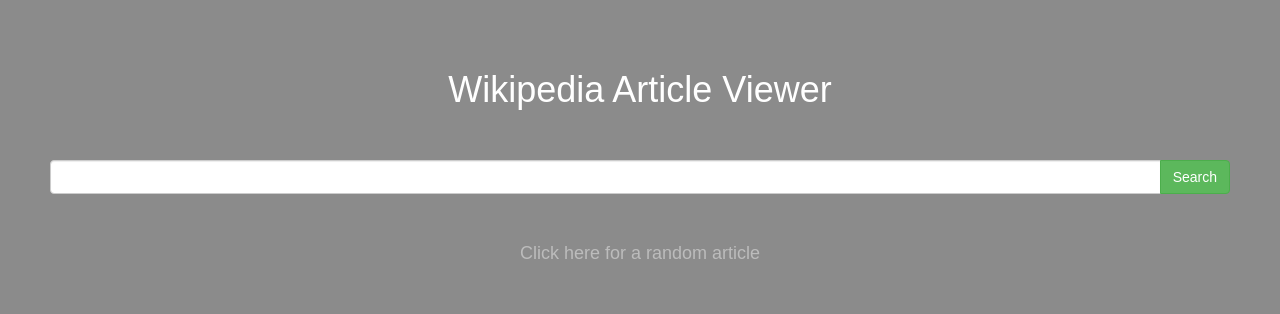
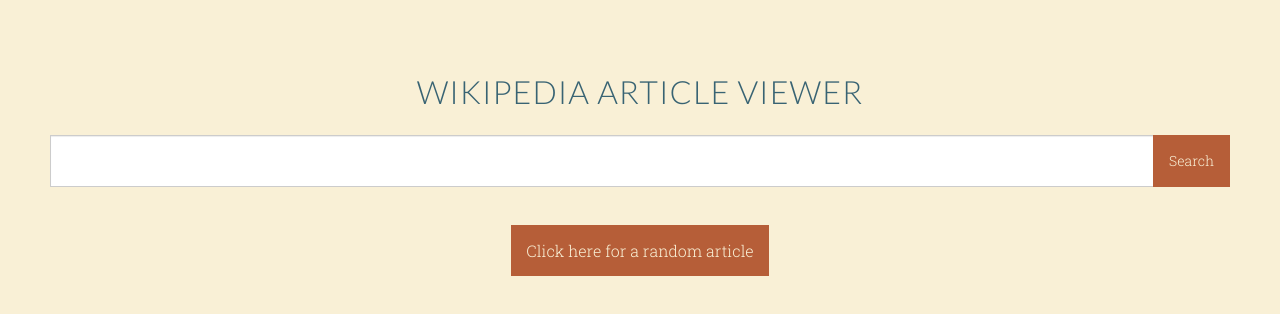
Before and after one commit to jadlao/wikiViewer, a plain HTML site: page index.html in a window 1280 px wide. Drawn offline with nearby package versions, Linux system fonts and the light colour scheme.

Commit message:
changed styles

```diff
--- a/css/style.css
+++ b/css/style.css
@@ -1,25 +1,40 @@
 html, body {
     padding: 0;
     margin: 0;
-    font-family: sans-serif;
+    font-family: 'Roboto Slab', sans-serif;
     font-size: 1em;
-    background: #8b8b8b;
-    color: #fff;
+    font-weight: 300;
+    line-height: 1.7;
+    background: #f9f0d6;
+    color: #424b43;
 }
 
 #wrapper {
     padding: 50px;
-    text-align: center;
 }
 
-a {
-    color: #bcbcbc;
+.lead {
+    font-size: 2em;
+}
+
+a, a:focus {
+    color: #b65e38;
+    text-decoration: none;
 }
 
 a:hover {
     text-decoration: none;
-    color: #fff;
+    color: #914b2c;
     transition: 0.5s ease;
+}
+
+h1, h2 {
+    font-family: 'Lato', sans-serif;
+    font-weight: 300;
+    text-transform: uppercase;
+    letter-spacing: 1px;
+    font-size: 1.5em;
+    color: #386373;
 }
 
 h1 {
@@ -30,26 +45,56 @@
     margin-bottom: 50px;
 }
 
+#wikiSearch input {
+    border-radius: 0;
+}
+
+.search {
+    padding: 25px;
+}
+
+.search-btn {
+    padding: 16px;
+    background: #b65e38;
+    color: #f9f0d6;
+    border: 0;
+}
+
+.search-btn:hover {
+    background: #914b2c;
+    color: #f9f0d6;
+    transition: 0.5s ease;
+}
+
+.search-btn:focus {
+    background: #914b2c;
+    color: #f9f0d6;
+}
+
 .articleContainer {
     margin-top: 50px;
 }
 
+.random {
+    padding: 15px;
+    background: #b65e38;
+    color: #f9f0d6;
+    border: 0;
+    text-decoration: none;
+}
+
+.random:hover {
+    background: #914b2c;
+    transition: 0.5s ease;
+}
+
 .media {
-    border: 1px solid #fff;
-    padding: 10px;
-    background: #3d9569;
+    padding: 40px;
+    background: #f3e2ae;
+    margin-bottom: 40px;
 }
 
 .media-title {
-    border-bottom: 1px solid #fff;
+    border-bottom: 1px solid #386373;
     margin-bottom: 30px;
 }
-
-.media-text a {
-    color: #bcbcbc;
-}
-
-.media-text a:hover {
-    color: #fff;
-    transition: 0.5s ease;
-}
--- a/index.html
+++ b/index.html
@@ -4,6 +4,8 @@
     <meta charset="utf-8">
     <meta name="viewport" content="width=device-width, initial-scale=1.0">
     <title>Wikipedia Viewer</title>
+    <link href="https://fonts.googleapis.com/css?family=Lato:300,400" rel="stylesheet">
+    <link href="https://fonts.googleapis.com/css?family=Roboto+Slab:300" rel="stylesheet">
     <link rel="stylesheet" href="https://maxcdn.bootstrapcdn.com/bootstrap/3.3.7/css/bootstrap.min.css">
     <link rel="stylesheet" href="css/style.css">
 </head>
@@ -12,17 +14,19 @@
     <div class="container-fluid" id="wrapper">
         <div class="row">
             <div class="col-xs-12">
-                <h1>Wikipedia Article Viewer</h1>
+                <h1 class="lead text-center">Wikipedia Article Viewer</h1>
 
                 <form action="#" id="wikiSearch" class="input-group">
-                    <input type="text" class="form-control">
+                    <input type="text" class="form-control search">
 
                     <div class="input-group-btn">
-                        <input type="submit" class="btn btn-success" value="Search">
+                        <input type="submit" class="btn search-btn" value="Search">
                     </div>
                 </form>
 
-                <a class="random" href="https://en.wikipedia.org/wiki/Special:Random"><h4>Click here for a random article</h4></a>
+                <div class="text-center">
+                    <a class="random" target="_blank" href="https://en.wikipedia.org/wiki/Special:Random">Click here for a random article</a>
+                </div>
 
                 <div class="articleContainer">
                     <!-- articles get appended here -->
--- a/js/script.js
+++ b/js/script.js
@@ -51,9 +51,9 @@
 
     var articleElement = $('<div class="media"><div class="media-title"></div><div class="media-text"></div></div>')
 
-    var title = $('<h2></h2>')
+    var title = $('<h2 class="text-center"></h2>')
     var snippet = $('<p></p>')
-    var pagelink = $('<br><a href=""><h4>Read more here</h4></a>')
+    var pagelink = $('<br><a class="text-center" target="_blank" href=""><h4>Read more here</h4></a>')
 
     title.text(article.title)
     snippet.html(article.snippet)
```
